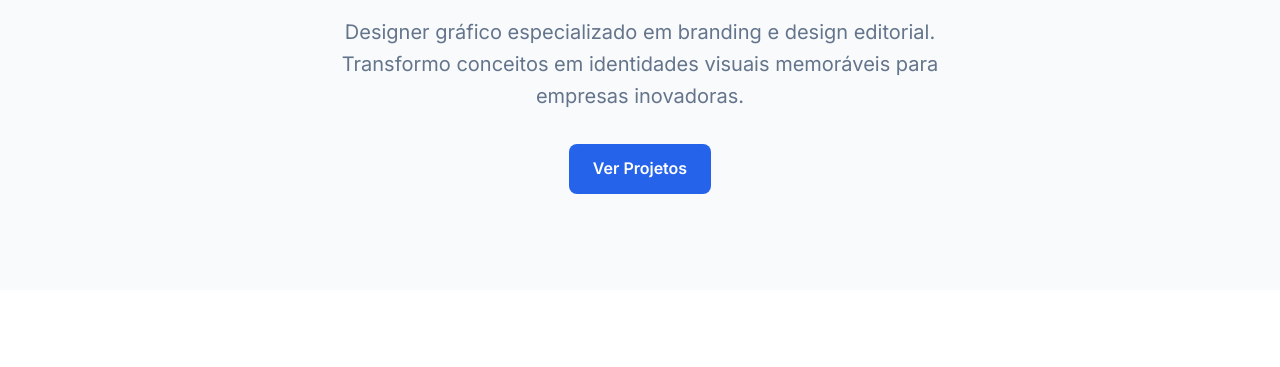
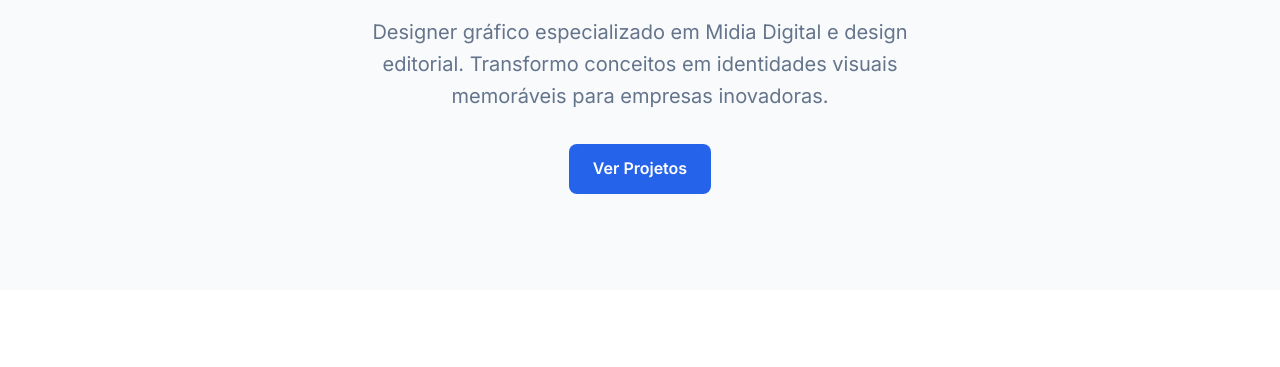
Before and after one commit to devjogerio/protifolio-designer-grafico, a website built with Vite: page index.html in a window 1280 px wide. Shown: the part 239-606 px from the top of the page. Built offline with nearby package versions, Linux system fonts and the light colour scheme.

Commit message:
feat: update for home

```diff
--- a/index.html
+++ b/index.html
@@ -94,7 +94,7 @@
                 <!-- Headline Principal -->
                 <h1>Design que conecta marcas e pessoas</h1>
                 <!-- Subtítulo descritivo -->
-                <p>Designer gráfico especializado em branding e design editorial. Transformo conceitos em identidades visuais memoráveis para empresas inovadoras.</p>
+                <p>Designer gráfico especializado em Midia Digital e design editorial. Transformo conceitos em identidades visuais memoráveis para empresas inovadoras.</p>
                 <!-- Call to Action -->
                 <a href="#projects" class="btn">Ver Projetos</a>
             </div>
```
